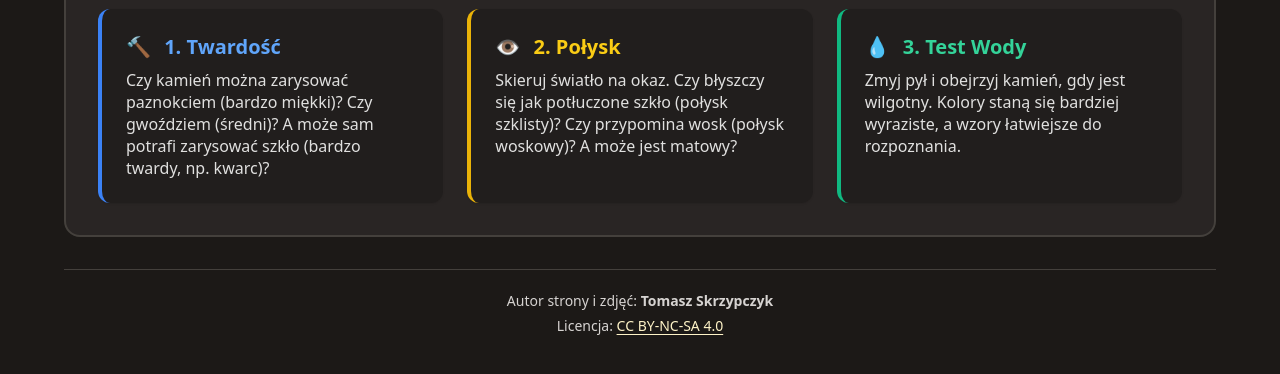
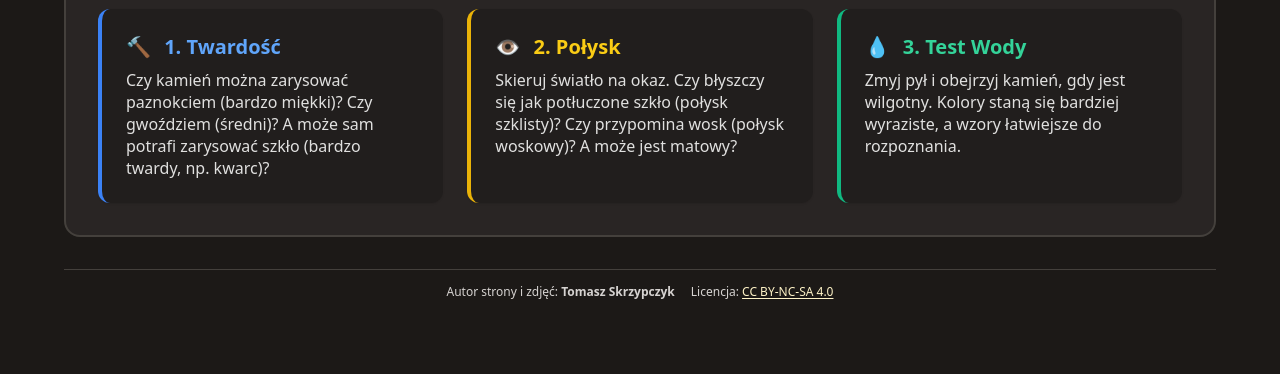
Before and after one commit to skrzypu/szkola-mineraly, a plain HTML site: page index.html in a window 1280 px wide. Shown: the part 618-992 px from the top of the page. After the commit the page ends 964 px from the top, so only its background shows below. Drawn offline with Linux system fonts and the light colour scheme.

Commit message:
Dopracuj wygląd stopki
Co-authored-by: Copilot <223556219+Copilot@users.noreply.github.com>

```diff
--- a/style.css
+++ b/style.css
@@ -178,18 +178,23 @@ h1, h2, h3, p {
 .theme-card [class~="bg-emerald-900"] { color: #a7f3d0; }
 
 .site-footer {
+    display: flex;
+    align-items: center;
+    justify-content: center;
+    flex-wrap: wrap;
+    gap: .25rem 1rem;
     max-width: 72rem;
     margin: 2rem auto 0;
-    padding: 1.25rem 1rem;
+    padding: .75rem 1rem;
     border-top: 1px solid var(--border-card);
     color: var(--text-muted);
     text-align: center;
-    font-size: .875rem;
-    line-height: 1.5;
+    font-size: .75rem;
+    line-height: 1.25rem;
 }
 
-.site-footer p + p {
-    margin-top: .25rem;
+.site-footer p {
+    margin: 0;
 }
 
 .site-footer a {
```
